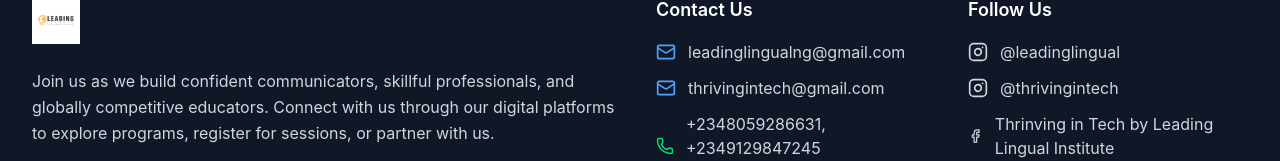
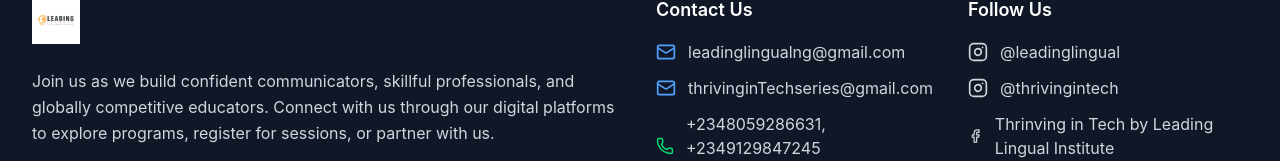
Before and after one commit to JoshuaOyewole/Leading-Lingual, a React (Vite) app: page / in a window 1280 px wide. Shown: the part 6907-7068 px from the top of the page. Built offline with nearby package versions, Linux system fonts and the light colour scheme.

Commit message:
update the email

```diff
--- a/src/footer.tsx
+++ b/src/footer.tsx
@@ -38,10 +38,10 @@
                 <Mail className="w-5 h-5 text-blue-400" />
 
 <a
-                  href="mailto:thrivingintech@gmail.com"
+                  href="mailto:thrivinginTechseries@gmail.com"
                   className="text-gray-300 hover:text-white transition-colors"
                 >
-                  thrivingintech@gmail.com
+                 thrivinginTechseries@gmail.com
                 </a>
               </div>
               <div className="flex items-center space-x-3">
```
